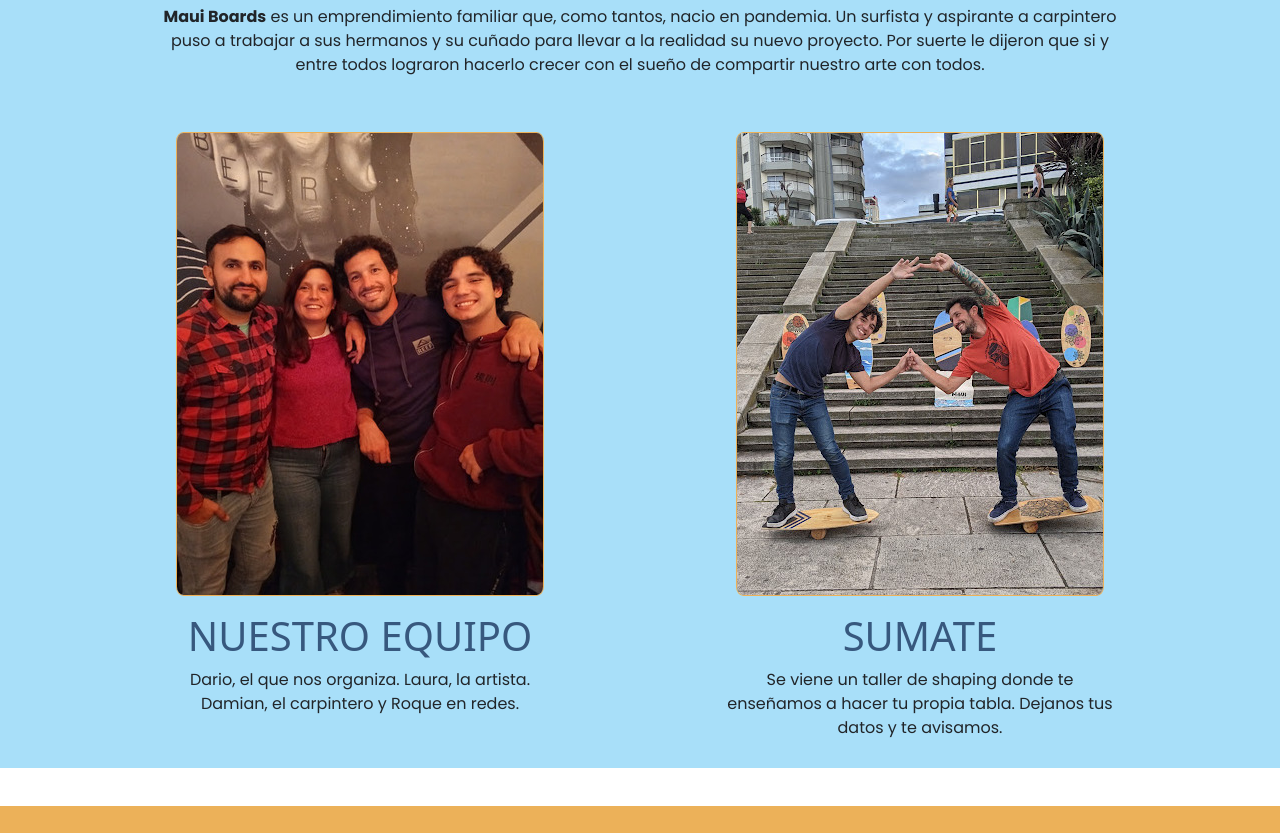
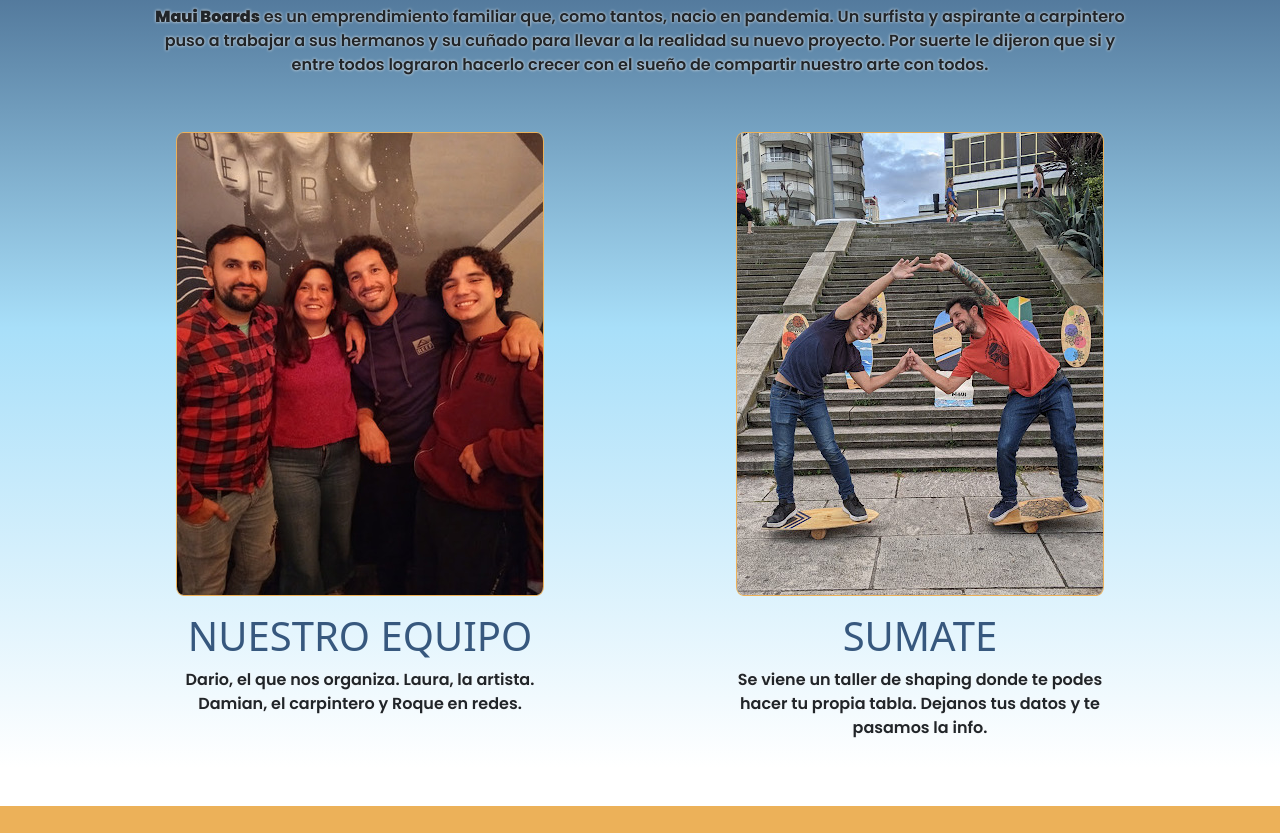
Before and after one commit to DamianOthacehe/proyecto-final-Curso-DW, a website: page pages/nosotros.html in a window 1280 px wide. Shown: the part 186-1019 px from the top of the page. Drawn offline with nearby package versions, Linux system fonts and the light colour scheme; a web font is replaced by a local one.

Commit message:
agregue transition en contacto y gradient en nosotros

```diff
--- a/pages/nosotros.html
+++ b/pages/nosotros.html
@@ -62,7 +62,7 @@
             <div>
                 <img src="../assets/img/nosotros-fusion.jpg" alt="Haciendo la fusion(dragon ball) sobre las Maui boards">
                 <h2>SUMATE</h2>
-                <p>Se viene un taller de shaping donde te enseñamos a hacer tu propia tabla. Dejanos tus datos y te avisamos.</p>
+                <p>Se viene un taller de shaping donde te podes hacer tu propia tabla. Dejanos tus datos y te pasamos la info.</p>
             </div>
         </div>
     </main>
--- a/scss/layout/_galeria.scss
+++ b/scss/layout/_galeria.scss
@@ -23,6 +23,7 @@
     border-radius: $b-rad;
     &:hover{
       transform: scale(1.6);
+      transition: transform 3000ms;
     }
   }
 }
--- a/scss/layout/_nosotros.scss
+++ b/scss/layout/_nosotros.scss
@@ -3,7 +3,8 @@
 
 .cuerpo-nosotros {
   margin-bottom: 3%;
-  background-color: $bg-main;
+  // background-color: $bg-main;
+  background-image: linear-gradient(#37587E, #a8dff9, white);
   h1{
     @include h1(center, 3rem);
   }
@@ -11,6 +12,8 @@
     padding: 0 12% 3%;
     font-size: $p;
     text-align: center;
+    font-weight: 600;
+    text-shadow: 0 0 3px whitesmoke;
   }
 }
 .nosotros {
```
Also changed, not shown: css/style.css.
